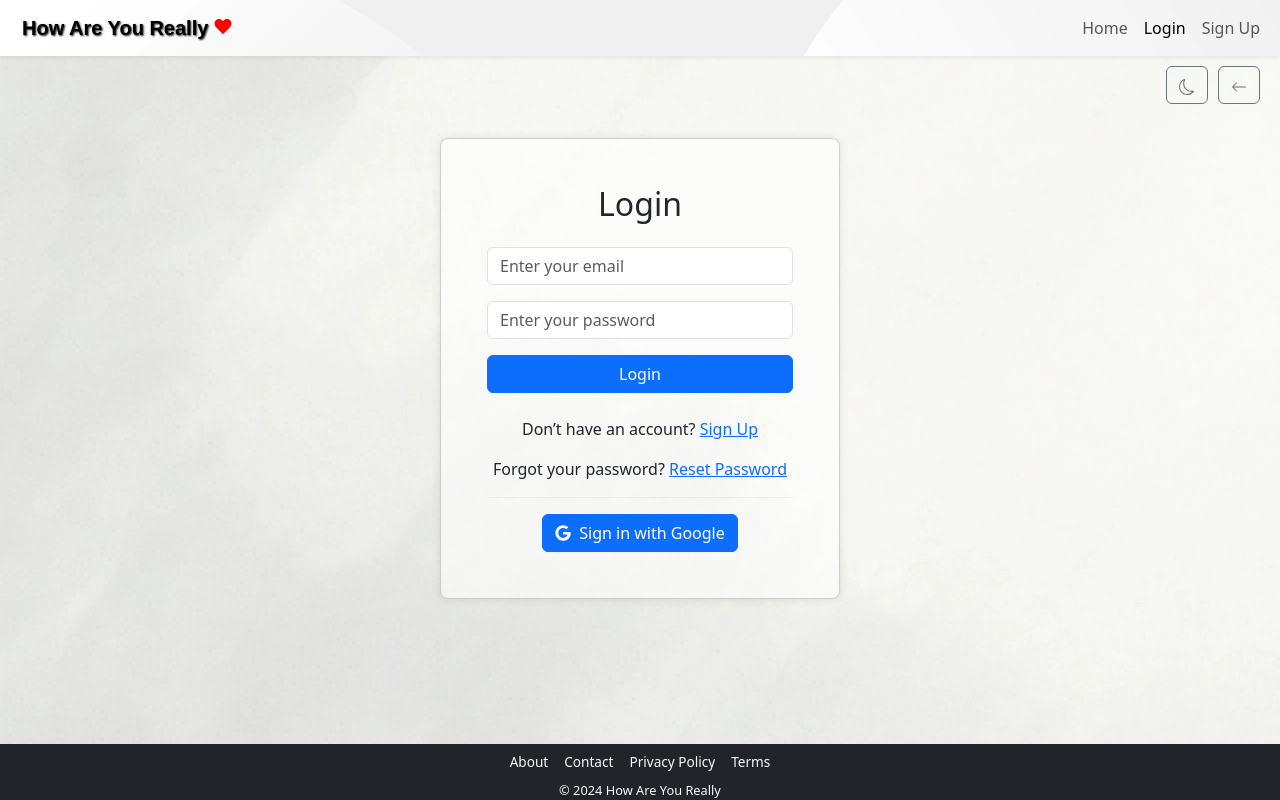
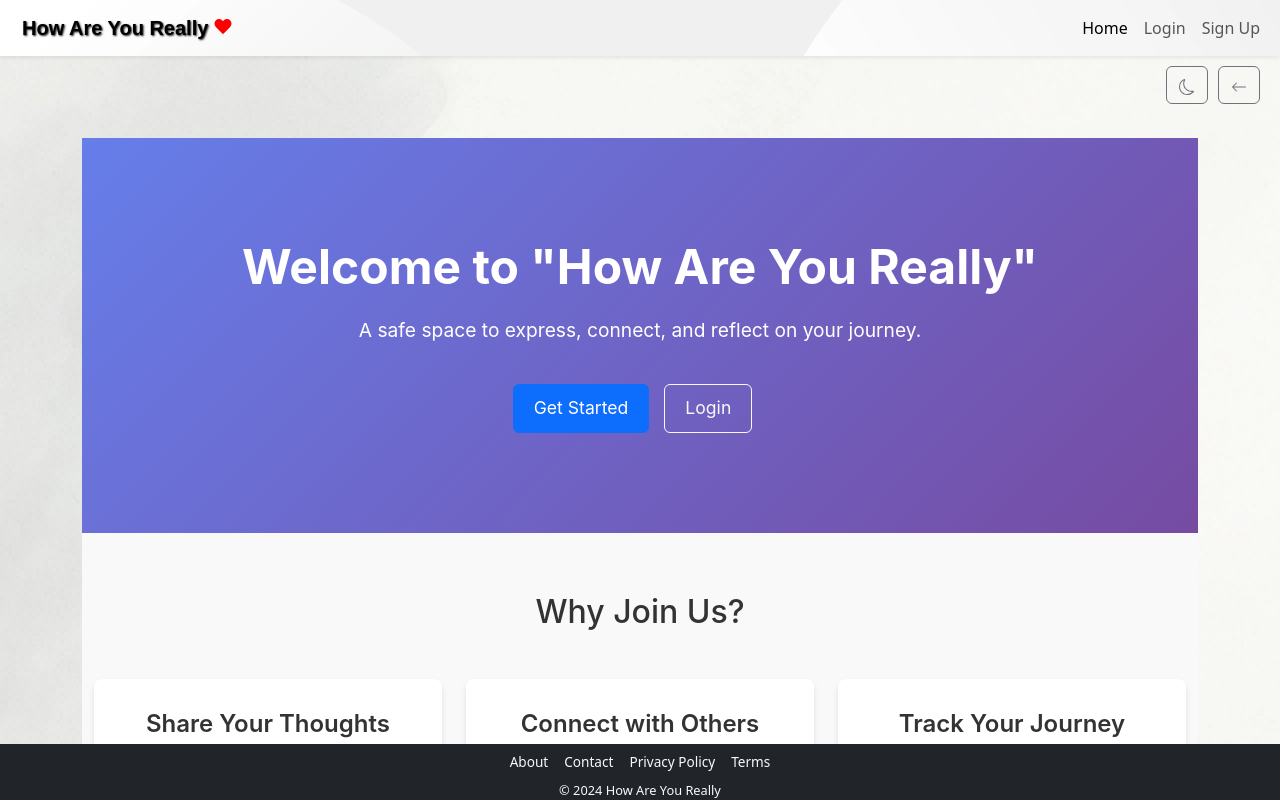
Before and after one commit to jeffdruid/how-are-you-really, a React (Create React App) app in the folder frontend/: page / in a window 1280 px wide. Before the commit this address led to /login. Shown: the top 800 px of the page. Built offline with nearby package versions, Linux system fonts and the light colour scheme; no server answers.

Commit message:
Add LandingPage route to the main application for improved navigation

```diff
--- a/frontend/src/App.js
+++ b/frontend/src/App.js
@@ -7,6 +7,7 @@ import { Container } from "react-bootstrap";
 import "./App.css";
 
 // Lazy load pages to split bundles and optimize performance
+const LandingPage = lazy(() => import("./pages/LandingPage"));
 const Home = lazy(() => import("./pages/Home"));
 const SignUp = lazy(() => import("./pages/SignUp"));
 const Login = lazy(() => import("./pages/Login"));
@@ -36,6 +37,7 @@ const App = () => {
         <Suspense fallback={<div>Loading...</div>}>
           <Routes>
             {/* Public Routes */}
+            <Route path="/" element={<LandingPage />} />
             <Route path="/signup" element={<SignUp />} />
             <Route path="/login" element={<Login />} />
             <Route path="/password-reset" element={<PasswordReset />} />
```
